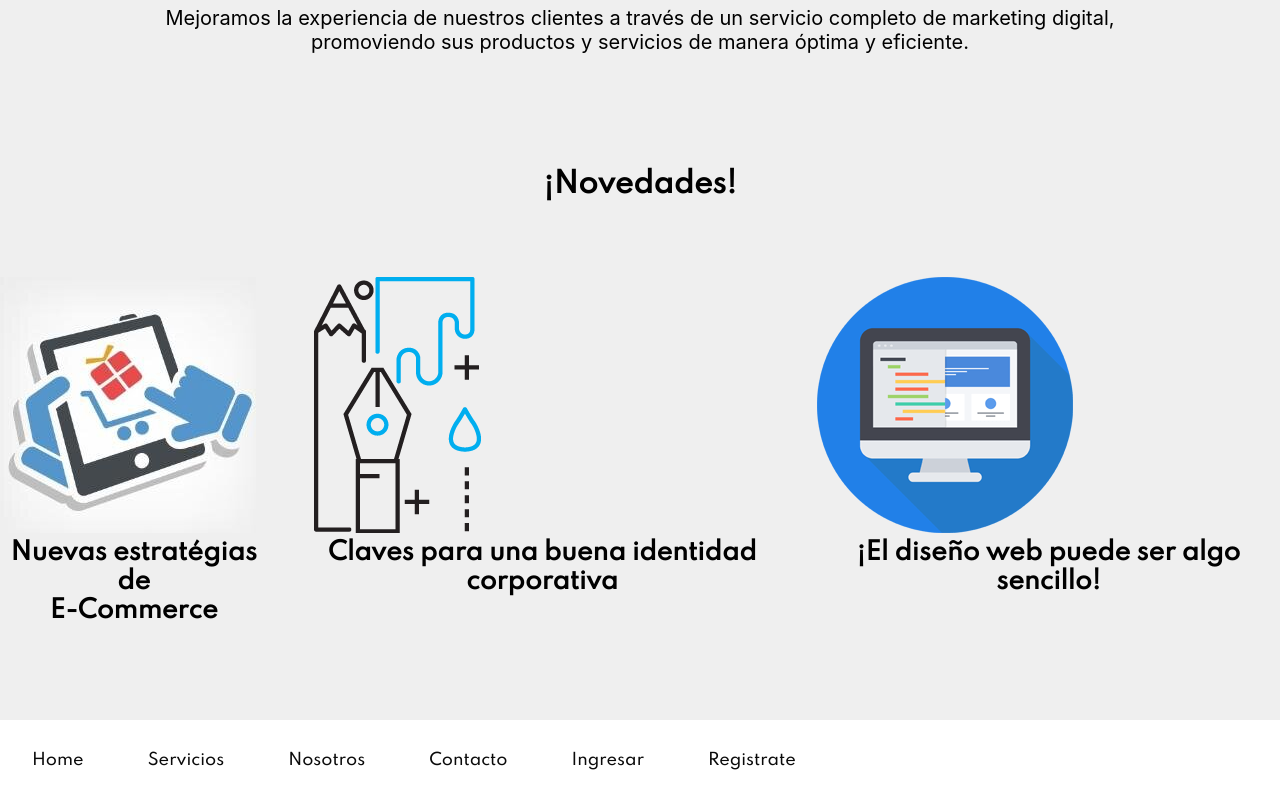
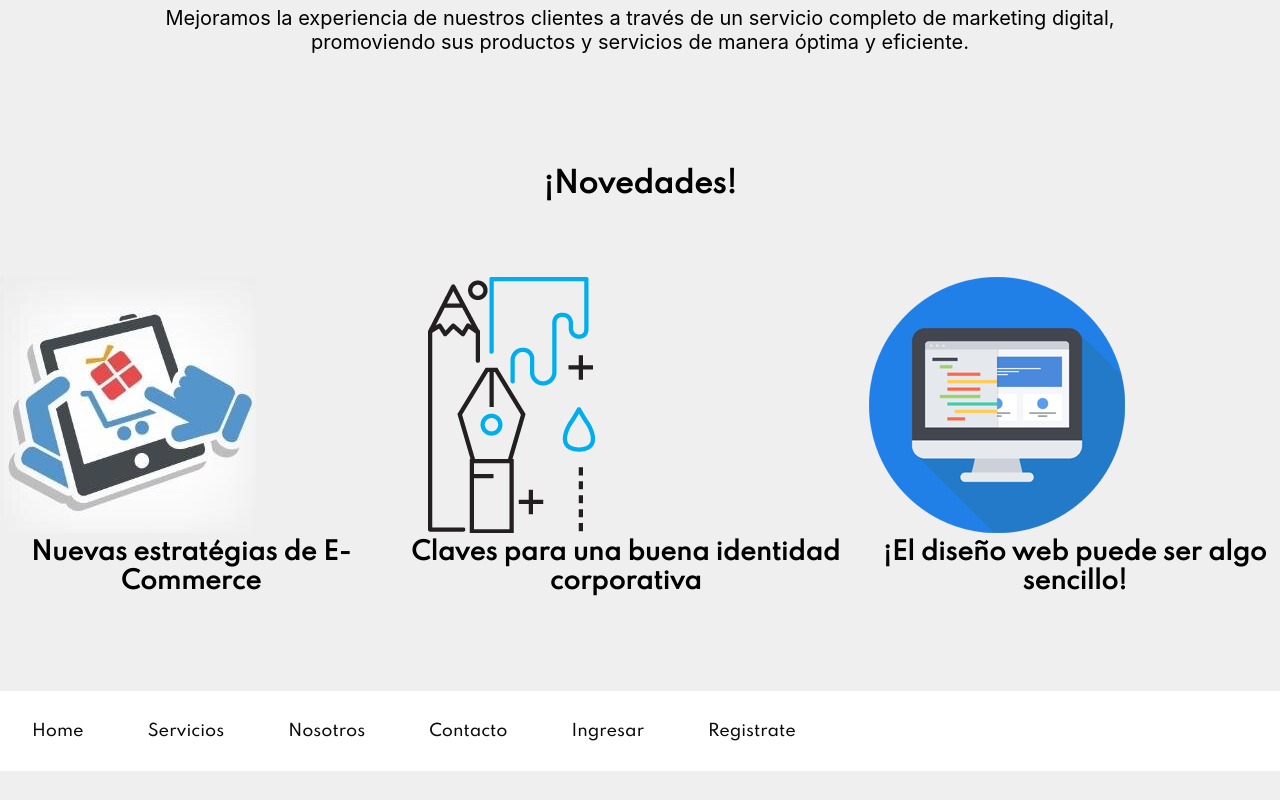
Before and after one commit to Nakarymartin/nakarymartin, a plain HTML site: page index.html in a window 1280 px wide. Shown: the part 1912-2712 px from the top of the page. After the commit the page ends 2683 px from the top, so only its background shows below. Drawn offline with nearby package versions, Linux system fonts and the light colour scheme.

Commit message:
le quite un <br>

```diff
--- a/index.html
+++ b/index.html
@@ -97,7 +97,7 @@
             <div class="d-flex justify-content-around">
                 <div class="p-2" class="d-flex justify-content-center" class="d-flex flex-column">
                     <img src="./imagenes/ecommerce.jpeg" title="E-commerce">
-                    <h4 class="subtitulosBlack">Nuevas estratégias de <br>E-Commerce</h4>
+                    <h4 class="subtitulosBlack">Nuevas estratégias de E-Commerce</h4>
                 </div>
                 <div class="p-2" class="d-flex justify-content-center" class="d-flex flex-column">
                     <img src="./imagenes/disenografico.png" title="Identidad e Imagen">
```
